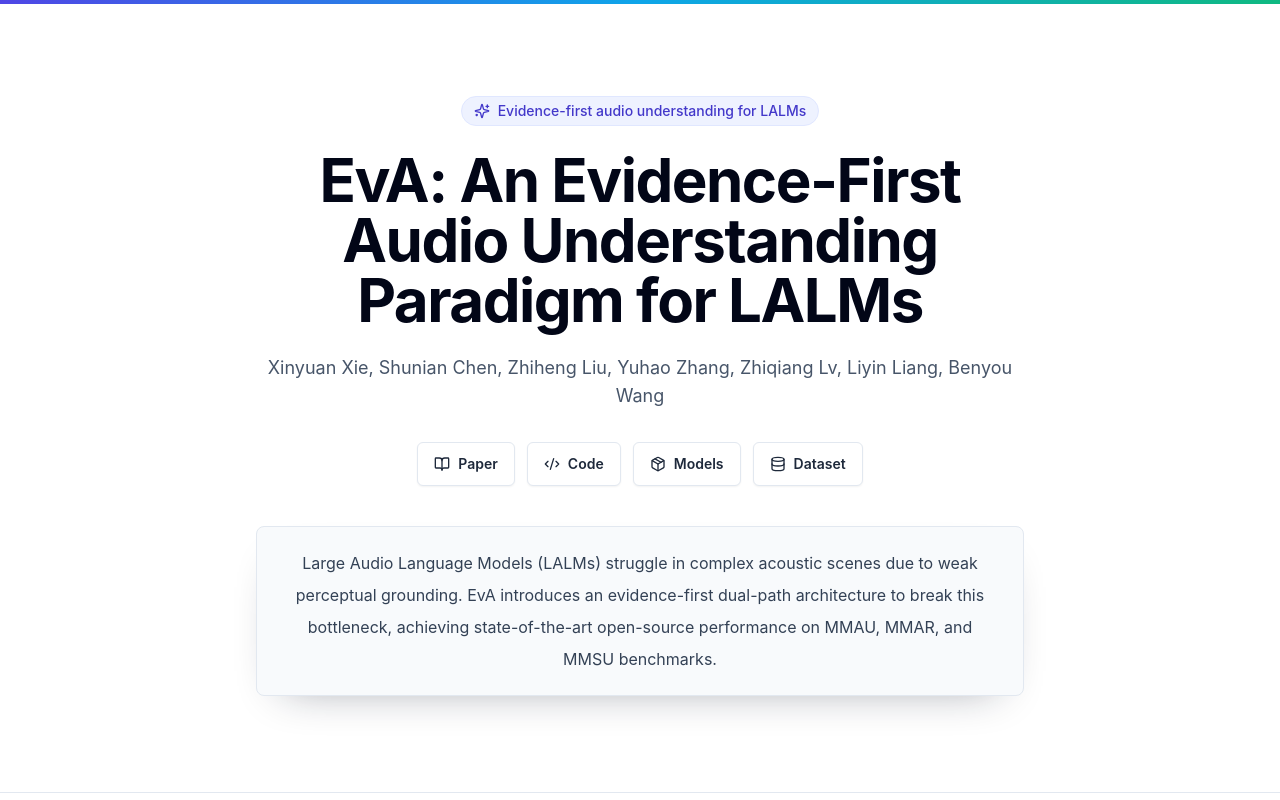
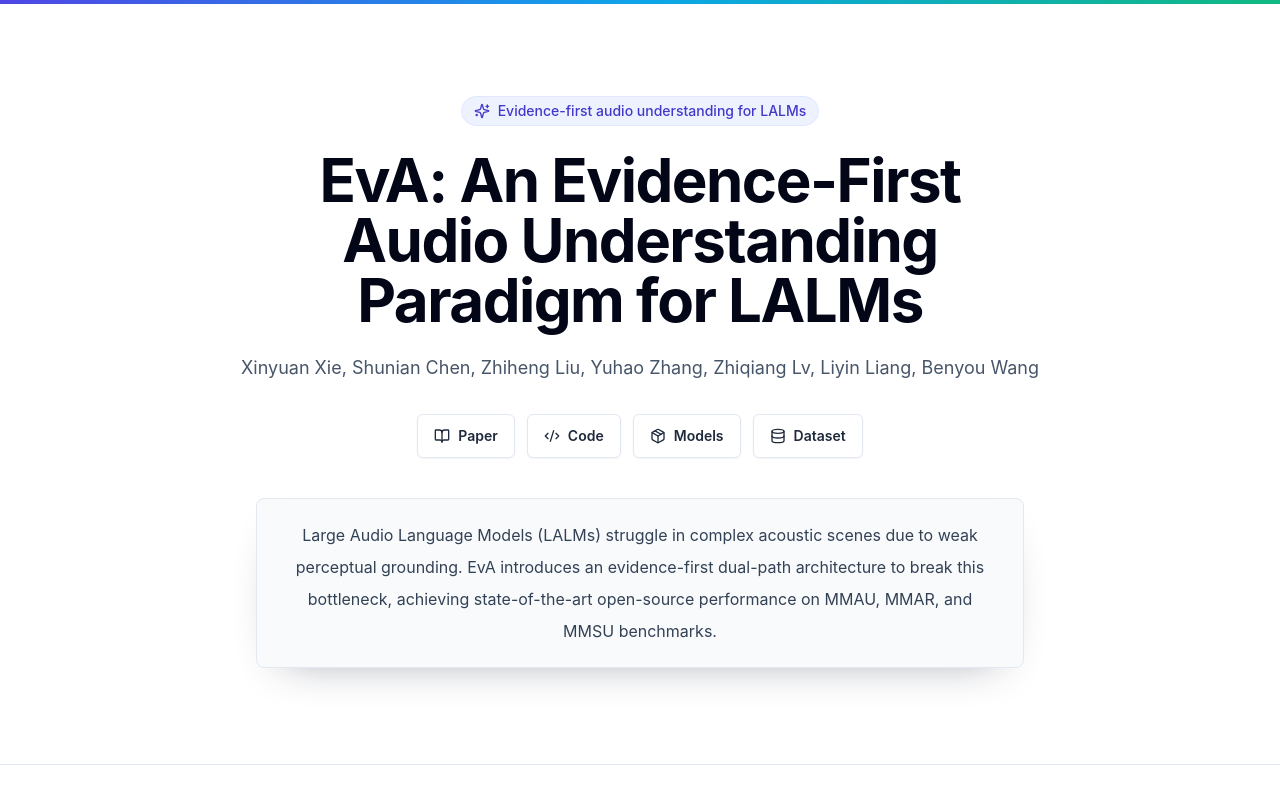
Before and after one commit to satsuki2486441738/EvA, a React (Vite) app in the folder website/: page / in a window 1280 px wide. Shown: the top 800 px of the page. Built offline with nearby package versions, Linux system fonts and the light colour scheme.

Commit message:
Refine hero title layout

```diff
--- a/website/src/main.jsx
+++ b/website/src/main.jsx
@@ -197,10 +197,11 @@ function Hero() {
           <Sparkles className="h-4 w-4" />
           Evidence-first audio understanding for LALMs
         </div>
-        <h1 className="mx-auto max-w-4xl text-balance text-4xl font-bold tracking-tight text-slate-950 sm:text-5xl lg:text-6xl">
-          EvA: An Evidence-First Audio Understanding Paradigm for LALMs
+        <h1 className="mx-auto max-w-6xl text-balance text-4xl font-bold tracking-tight text-slate-950 sm:text-5xl lg:text-6xl">
+          <span className="block">EvA: An Evidence-First Audio Understanding</span>
+          <span className="block">Paradigm for LALMs</span>
         </h1>
-        <p className="mx-auto mt-6 max-w-3xl text-base leading-7 text-slate-600 sm:text-lg">
+        <p className="mx-auto mt-6 max-w-5xl text-base leading-7 text-slate-600 sm:text-lg">
           Xinyuan Xie, Shunian Chen, Zhiheng Liu, Yuhao Zhang, Zhiqiang Lv,
           Liyin Liang, Benyou Wang
         </p>
```
